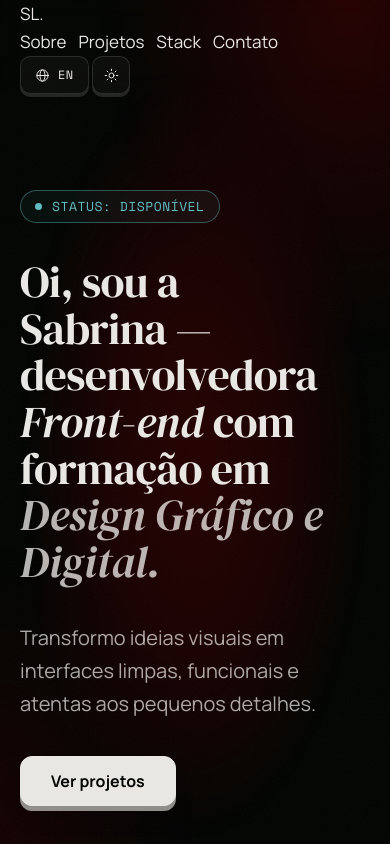
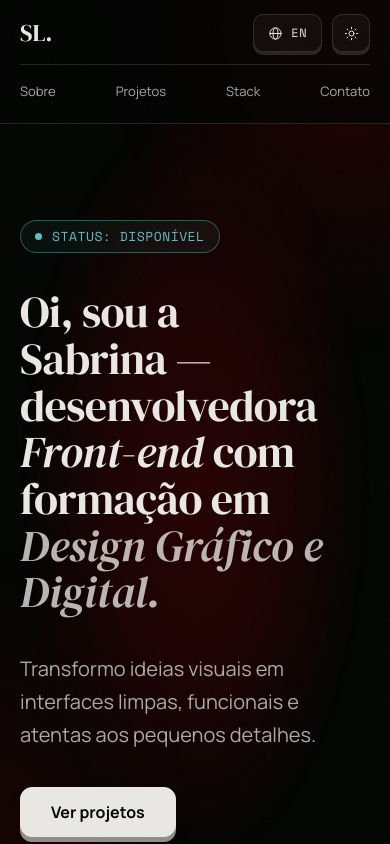
Before and after one commit to eusabrinalima/portfolio, a plain HTML site: page index.html in a window 390 px wide. Shown: the top 844 px of the page. Drawn offline with nearby package versions, Linux system fonts and the light colour scheme.

Commit message:
fix: align mobile header controls and fix contact heading spacing

```diff
--- a/src/styles/_layout.scss
+++ b/src/styles/_layout.scss
@@ -13,38 +13,82 @@
 .header {
   position: sticky;
   top: 0;
-  z-index: 100;
+  z-index: 20;
+  background: var(--header-bg);
   backdrop-filter: blur(12px);
   -webkit-backdrop-filter: blur(12px);
-  border-bottom: 1px solid var(--border-color);
+  border-bottom: 1px solid var(--line);
+  transition: background-color 0.3s ease, border-color 0.3s ease;
 
-  &__container {
+  &__inner {
     display: flex;
+    align-items: center;
     justify-content: space-between;
-    align-items: center;
-    padding: 16px 20px;
+    min-height: 72px;
     gap: 12px;
 
-    @media (min-width: 768px) {
-      padding: 20px 40px;
+    @media (max-width: 680px) {
+      flex-wrap: wrap;
+      padding-top: 14px;
+      padding-bottom: 14px;
+      row-gap: 12px;
     }
+  }
+
+  &__controls {
+    display: flex;
+    align-items: center;
+    gap: 10px;
+
+    @media (max-width: 680px) {
+      order: 2;
+    }
+  }
+}
+
+.logo {
+  font: 400 24px/1 $serif;
+
+  @media (max-width: 680px) {
+    order: 1;
   }
 }
 
 .nav {
   display: flex;
-  align-items: center;
-  gap: 12px;
+  gap: 36px;
 
-  @media (min-width: 768px) {
-    gap: 28px;
+  a {
+    font-size: 15px;
+    color: var(--dim);
+    padding: 6px 0;
+    border-bottom: 1px solid transparent;
+    transition: color 0.2s, border-color 0.2s;
+
+    &:hover {
+      color: var(--fg);
+      border-color: var(--accent);
+    }
   }
 
-  &__link {
-    display: none; // Esconde os links de texto em telas estreitas para não espremer
+  @media (max-width: 820px) {
+    gap: 20px;
 
-    @media (min-width: 680px) {
-      display: inline-block;
+    a {
+      font-size: 14px;
+    }
+  }
+
+  @media (max-width: 680px) {
+    order: 3;
+    width: 100%;
+    justify-content: space-between;
+    padding-top: 10px;
+    border-top: 1px solid var(--line);
+    gap: 12px;
+
+    a {
+      font-size: 13px;
     }
   }
 }
```
Also changed, not shown: index.html (+3 -3 lines), src/styles/main.css, 1 other file.
